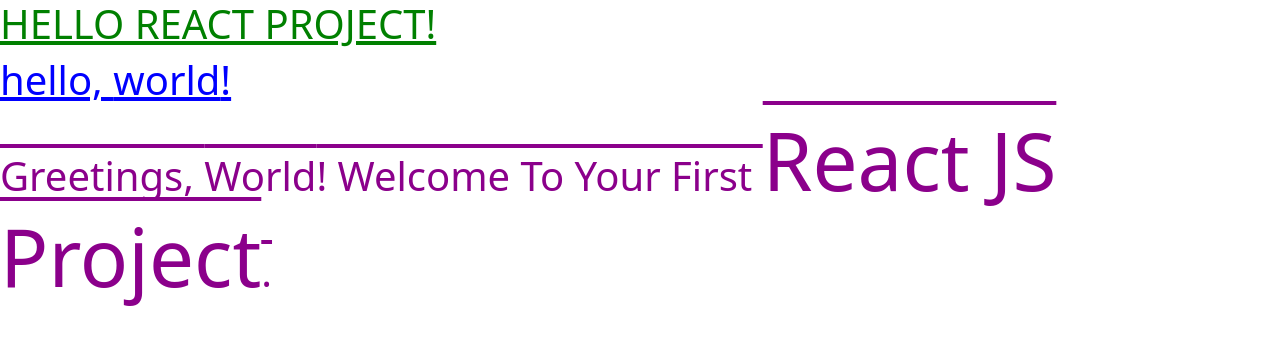
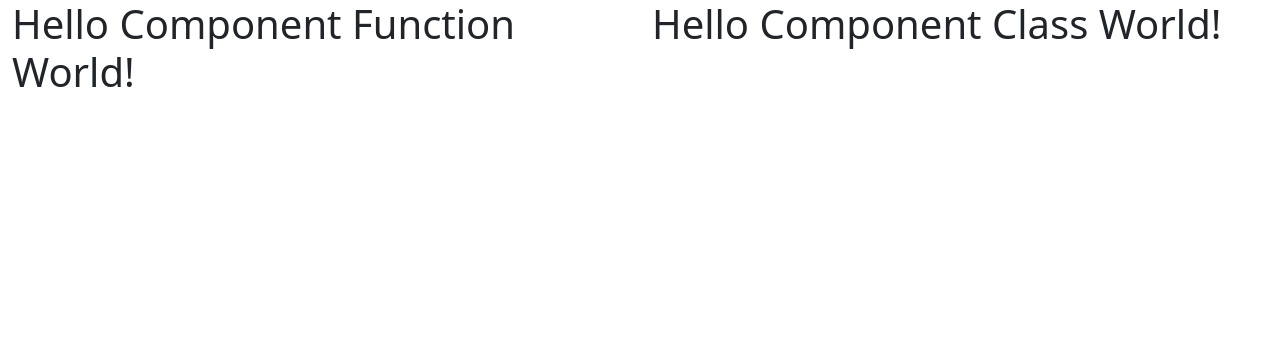
Before and after one commit to adisthya/reactjs-class-materials, a React (Create React App) app: page / in a window 1280 px wide. Shown: the top 344 px of the page. Built offline with nearby package versions, Linux system fonts and the light colour scheme.

Commit message:
react-bootstrap usage.

```diff
--- a/src/app/App.js
+++ b/src/app/App.js
@@ -1,25 +1,18 @@
-import logo from '../assets/img/logo.svg';
-import '../assets/css/App.css';
+import { Container, Row, Col } from 'react-bootstrap';
+import { Halo } from '../hello/Halo';
+import { Hello } from '../hello/Hello';
 
-function App() {
+export function App() {
   return (
-    <div className="App">
-      <header className="App-header">
-        <img src={logo} className="App-logo" alt="logo" />
-        <p>
-          Edit <code>src/App.js</code> and save to reload.
-        </p>
-        <a
-          className="App-link"
-          href="https://reactjs.org"
-          target="_blank"
-          rel="noopener noreferrer"
-        >
-          Learn React
-        </a>
-      </header>
-    </div>
+    <Container fluid>
+      <Row>
+        <Col>
+          <Hello />
+        </Col>
+        <Col>
+          <Halo />
+        </Col>
+      </Row>
+    </Container>
   );
 }
-
-export default App;
--- /dev/null
+++ b/src/hello/Halo.js
@@ -0,0 +1,7 @@
+import { Component } from "react";
+
+export class Halo extends Component {
+  render() {
+    return (<h1>Hello Component Class World!</h1>);
+  }
+}
--- a/src/hello/Hello.js
+++ b/src/hello/Hello.js
@@ -0,0 +1,3 @@
+export function Hello() {
+  return (<h1>Hello Component Function World!</h1>);
+}
--- a/src/index.js
+++ b/src/index.js
@@ -1,16 +1,13 @@
 import React from 'react';
 import ReactDOM from 'react-dom/client';
+import { App } from './app/App';
 import './index.css';
-import App from './app/App';
 import reportWebVitals from './reportWebVitals';
-import { greet, greetHello, hello } from './intro/intro';
 
 const root = ReactDOM.createRoot(document.getElementById('root'));
 root.render(
   <React.StrictMode>
-    { hello }
-    { greet }
-    { greetHello('World') }
+    <App />
   </React.StrictMode>
 );
 
```
